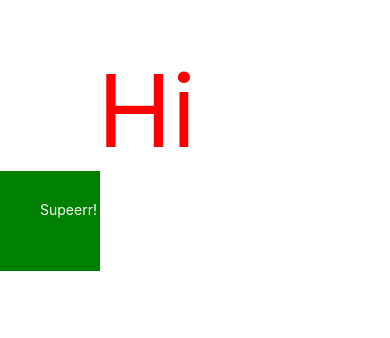
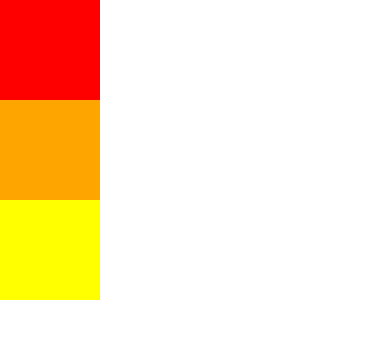
Before and after one commit to DoomWave/React-Introduction, a React Native app: screen / in a window 390 px wide. Shown: the top 338 px of the page. Built offline with nearby package versions, Linux system fonts and the light colour scheme.

Commit message:
views added.

```diff
--- a/App.Style.js
+++ b/App.Style.js
@@ -1,19 +1,14 @@
 import {StyleSheet} from "react-native"
 export const style = StyleSheet.create({
-    title: {
-      color: "red",
-      fontSize: 100,
-      marginTop: 50,
-      marginLeft: "25%"
+    box1: {
+        height: 100, width: 100, backgroundColor: "red"
     },
-    square: {
-        height: 100,
-        backgroundColor: "green",
-        width: 100,
+    box2: {
+        height: 100, width: 100, backgroundColor: "orange"
+
     },
-    innerTXT: {
-        color: "white",
-        marginTop: 30,
-        marginLeft: 40,
+    box3:{
+        height: 100, width: 100, backgroundColor: "yellow"
+
     }
   })
--- a/App.js
+++ b/App.js
@@ -5,11 +5,10 @@ import { style } from './App.Style';
 export default function App() {
   return(
     <SafeAreaProvider>
-      <SafeAreaView>
-        <Text style={style.title}>Hi</Text>
-        <View style={style.square}>
-          <Text style={style.innerTXT}>Supeerr!</Text>
-        </View>
+      <SafeAreaView style={{flex: 1}}>
+       <View style={style.box1}/>
+       <View style={style.box2}/>
+       <View style={style.box3}/>
       </SafeAreaView>
     </SafeAreaProvider>
   )
```
